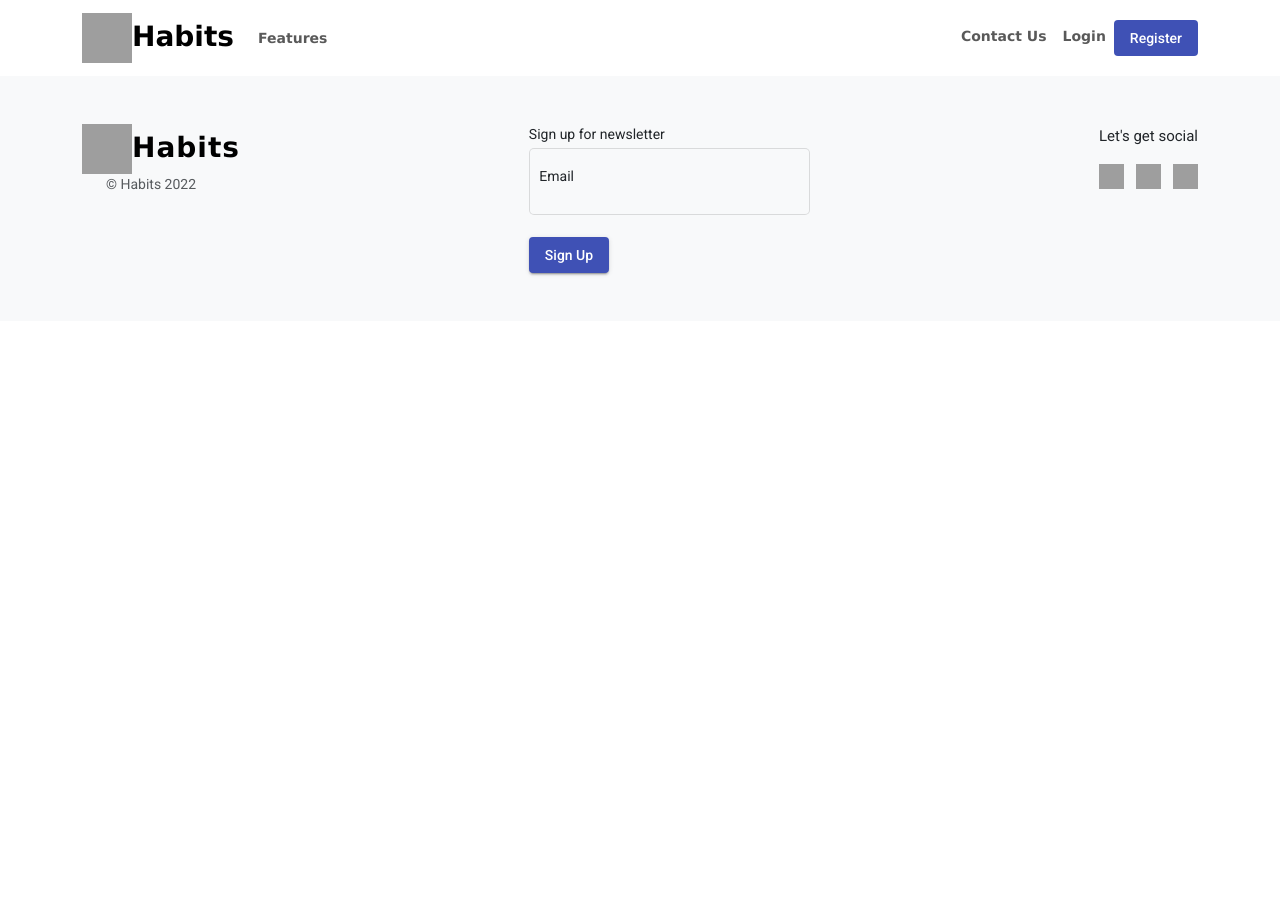
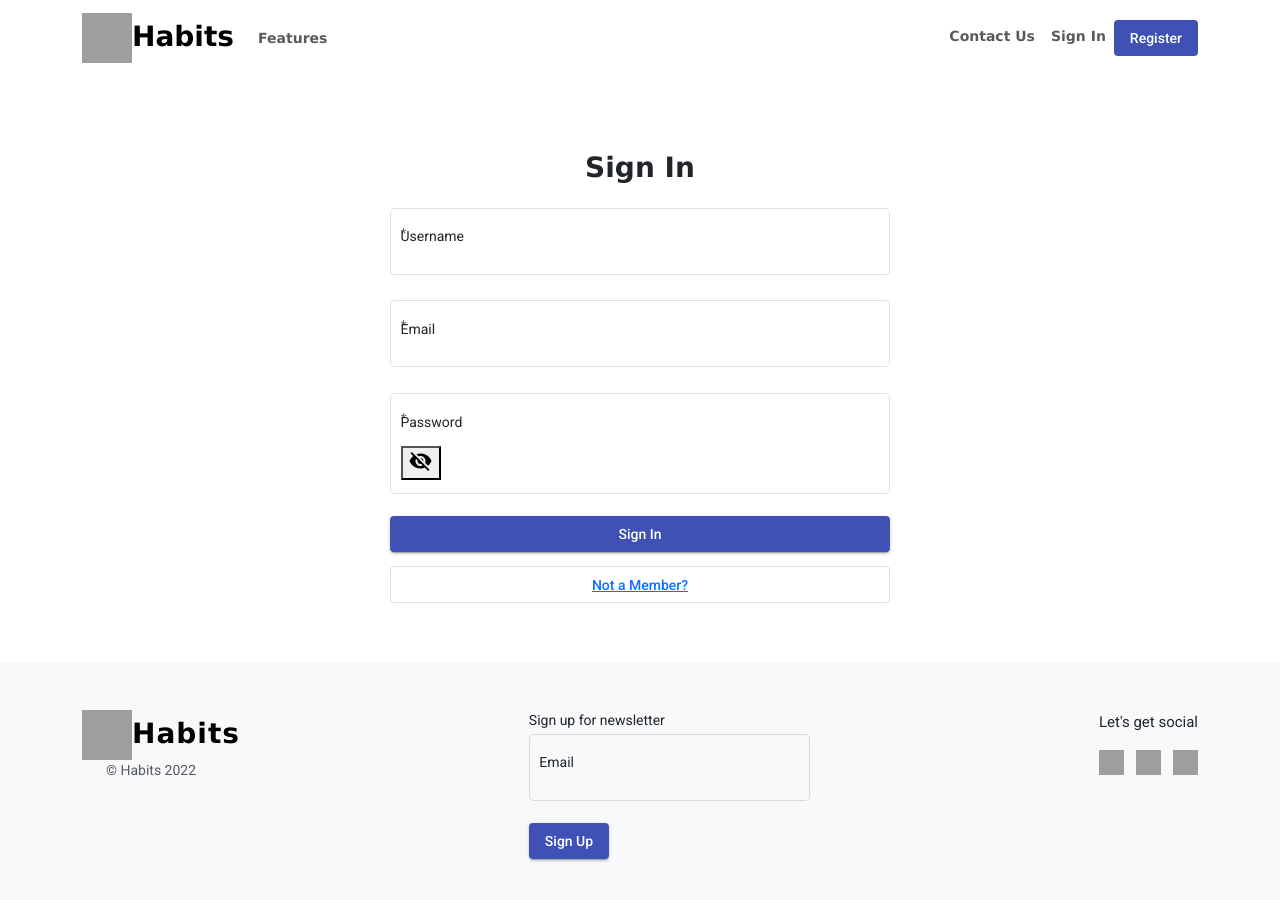
Before and after one commit to juyeon-rachel-goh/Habit-Tracker-Desktop, an Angular app: page /sign-in in a window 1280 px wide. Before the commit this address led to /. Shown: the top 900 px of the page. Before the commit the page ends 800 px from the top, so only its background shows below. Built offline with nearby package versions, Linux system fonts and the light colour scheme; grey boxes are pictures that could not be loaded.

Commit message:
login page works

```diff
--- a/src/app/app-routing.module.ts
+++ b/src/app/app-routing.module.ts
@@ -11,7 +11,7 @@ const routes: Routes = [
     component: HomeComponent,
   },
   { path: 'register', component: RegisterComponent },
-  { path: 'login', component: SignInComponent },
+  { path: 'sign-in', component: SignInComponent },
 ];
 
 @NgModule({
--- a/src/app/auth/register/register.component.html
+++ b/src/app/auth/register/register.component.html
@@ -51,7 +51,7 @@
     <div class="register-page-buttons">
       <button mat-raised-button color="primary" type="submit">Sign Up</button>
       <button mat-stroked-button type="button">
-        <a href="https://www.google.com/">Already a Member?</a>
+        <a href="/sign-in">Already a Member?</a>
       </button>
     </div>
   </form>
--- a/src/app/auth/sign-in/sign-in.component.html
+++ b/src/app/auth/sign-in/sign-in.component.html
@@ -1,36 +1,36 @@
 <div class="container">
   <form
-    [formGroup]="registerForm"
+    [formGroup]="signInForm"
     (ngSubmit)="onSubmit()"
     class="form-width mx-auto"
   >
-    <div class="heading">Become a Member</div>
+    <div class="heading">Sign In</div>
     <div>
       <app-textfield
         label="Username"
         id="username"
-        [inputFormControl]="registerForm.get('username') | asFormControl"
+        [inputFormControl]="signInForm.get('username') | asFormControl"
       ></app-textfield>
     </div>
     <div>
       <app-textfield
         label="Email"
         id="email"
-        [inputFormControl]="registerForm.get('email') | asFormControl"
+        [inputFormControl]="signInForm.get('email') | asFormControl"
       >
       </app-textfield>
       <mat-error
         *ngIf="
-          registerForm?.get('email')?.hasError('email') &&
-          !registerForm?.get('email')?.hasError('required')
+          signInForm?.get('email')?.hasError('email') &&
+          !signInForm?.get('email')?.hasError('required')
         "
       >
         Please enter a valid email address
       </mat-error>
       <mat-error
         *ngIf="
-          registerForm?.get('email')?.touched &&
-          registerForm?.get('email')?.hasError('required')
+          signInForm?.get('email')?.touched &&
+          signInForm?.get('email')?.hasError('required')
         "
       >
         Email is <strong>required</strong>
@@ -41,7 +41,7 @@
         name="password"
         id="password"
         label="Password"
-        [inputFormControl]="registerForm.get('password') | asFormControl"
+        [inputFormControl]="signInForm.get('password') | asFormControl"
         [type]="passwordType"
         [icon]="passwordIcon"
         (click)="togglePasswordVisibility()"
@@ -49,9 +49,9 @@
       ></app-textfield>
     </div>
     <div class="register-page-buttons">
-      <button mat-raised-button color="primary" type="submit">Sign Up</button>
+      <button mat-raised-button color="primary" type="submit">Sign In</button>
       <button mat-stroked-button type="button">
-        <a href="https://www.google.com/">Already a Member?</a>
+        <a href="/register">Not a Member?</a>
       </button>
     </div>
   </form>
--- a/src/app/auth/sign-in/sign-in.component.scss
+++ b/src/app/auth/sign-in/sign-in.component.scss
@@ -0,0 +1,25 @@
+$font-stack: Verdana, sans-serif;
+
+.form-width {
+  min-width: 150px;
+  max-width: 500px;
+  width: 100%;
+}
+
+.heading {
+  font: bold 200% $font-stack;
+  padding: 75px 20px 20px 20px;
+  text-align: center;
+}
+
+.register-page-buttons {
+  align-content: center;
+  padding-bottom: 45px;
+}
+
+button {
+  min-width: 150px;
+  max-width: 500px;
+  width: 100%;
+  margin-bottom: 14px;
+}
--- a/src/app/auth/sign-in/sign-in.component.ts
+++ b/src/app/auth/sign-in/sign-in.component.ts
@@ -12,12 +12,13 @@ export class SignInComponent implements OnInit {
     private authService: AuthService,
     private formBuilder: FormBuilder
   ) {}
-  public registerForm = new FormGroup({});
+  public signInForm = new FormGroup({});
   public showPassword: boolean = false;
   public passwordType = 'text';
   public passwordIcon = 'visibility_off';
+
   ngOnInit(): void {
-    this.registerForm = this.formBuilder.group({
+    this.signInForm = this.formBuilder.group({
       username: ['', [Validators.required]],
       email: ['', [Validators.required, Validators.email]],
       password: ['', [Validators.required]],
@@ -25,8 +26,7 @@ export class SignInComponent implements OnInit {
   }
 
   onSubmit() {
-    console.log(this.registerForm.value);
-    this.authService.addUser(this.registerForm.value).subscribe();
+    this.authService.signInUser(this.signInForm.value).subscribe();
   }
 
   public togglePasswordVisibility(): void {
--- a/src/app/layout/header/header.component.html
+++ b/src/app/layout/header/header.component.html
@@ -34,7 +34,7 @@
           <a class="nav-link" href="#">Contact Us</a>
         </li>
         <li class="nav-item">
-          <a class="nav-link" href="#!">Login</a>
+          <a class="nav-link" href="/sign-in">Sign In</a>
         </li>
         <li class="nav-item">
           <a mat-flat-button color="primary" href="/register">Register</a>
--- a/src/app/models/user.ts
+++ b/src/app/models/user.ts
@@ -1,5 +1,5 @@
 export interface User {
   username: string;
-  email: string;
+  email?: string;
   password: string;
 }
--- a/src/app/services/auth.service.ts
+++ b/src/app/services/auth.service.ts
@@ -8,10 +8,17 @@ import { User } from '../models/user';
 })
 export class AuthService {
   private url = 'http://localhost:4200/api/auth';
+
   constructor(private http: HttpClient) {}
 
   public addUser(user: User): Observable<User> {
     const url = `${this.url}/register`;
     return this.http.post<User>(url, user);
   }
+
+  public signInUser(user: User): Observable<User> {
+    const url = `${this.url}/signin`;
+    return this.http.post<User>(url, user);
+  }
+  //https://stackoverflow.com/questions/40020703/angular2-redirect-to-calling-url-after-successful-login//
 }
```
